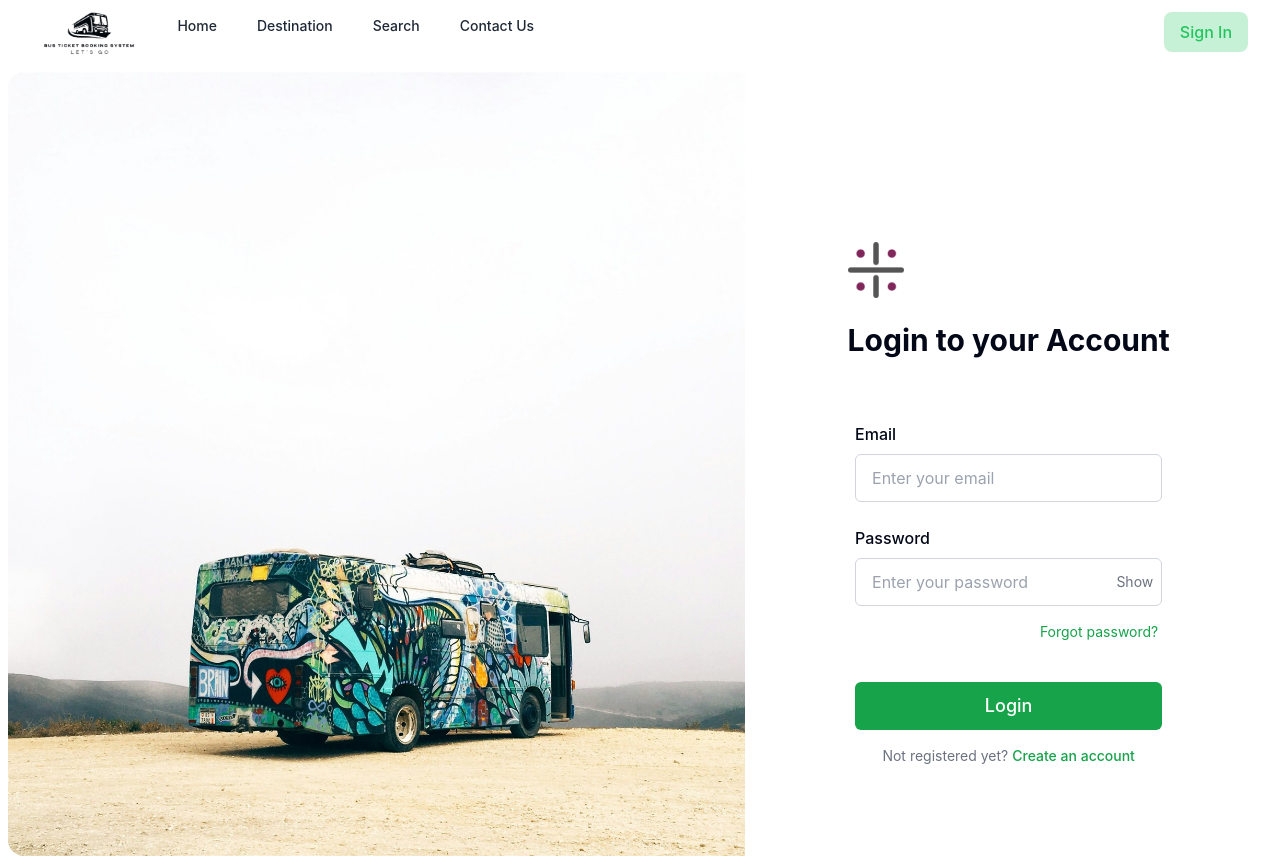
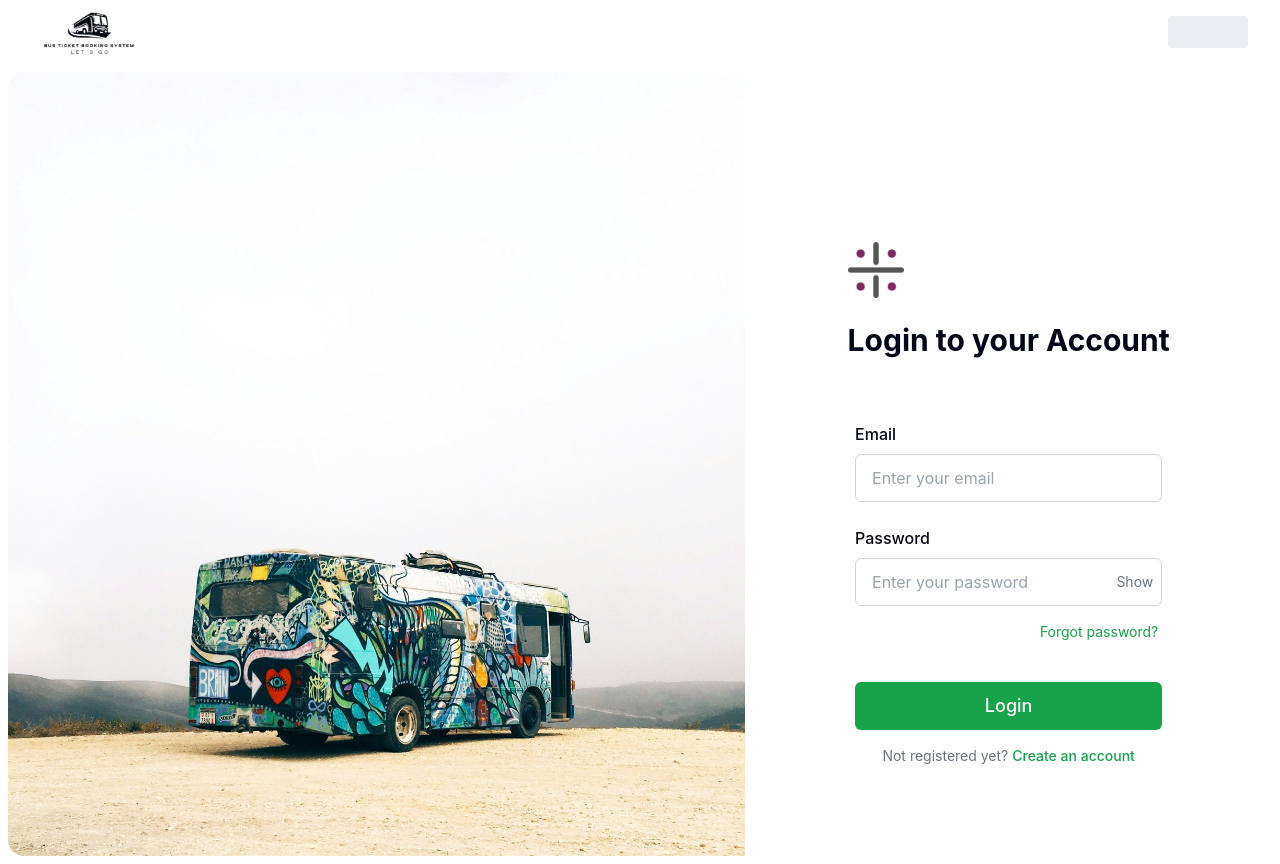
Before and after one commit to Bibekgupta777/Security-Assignment-CW2, a React (Vite) app in the folder LetsGo-Client/: page /login in a window 1280 px wide. Built offline with nearby package versions, Linux system fonts and the light colour scheme.

Commit message:
Fix login state persistence in Navbar

```diff
--- a/LetsGo-Client/src/components/Navbar.jsx
+++ b/LetsGo-Client/src/components/Navbar.jsx
@@ -15,7 +15,7 @@ function classNames(...classes) {
 }
 
 export default function Navbar() {
-  const { userInfo } = useContext(UserContext);
+  const { userInfo, isAuthenticated, authInitialized, loading } = useContext(UserContext);
   const location = useLocation();
 
   const navigation = [
@@ -36,6 +36,28 @@ export default function Navbar() {
       searchSection.scrollIntoView({ behavior: "smooth" });
     }
   };
+
+  // Show loading state until auth is initialized
+  if (!authInitialized || loading) {
+    return (
+      <Disclosure as="nav" className="">
+        <div className="mx-auto max-w-7xl px-2 sm:px-6 lg:px-8">
+          <div className="relative flex h-16 items-center justify-between">
+            <div className="sm:flex hidden shrink-0 items-center">
+              <a href="/">
+                <img
+                  alt="LetsGo Logo"
+                  src={LetsGoLogo}
+                  className="h-12 w-auto"
+                />
+              </a>
+            </div>
+            <div className="animate-pulse bg-gray-200 h-8 w-20 rounded"></div>
+          </div>
+        </div>
+      </Disclosure>
+    );
+  }
 
   return (
     <Disclosure as="nav" className="">
@@ -96,7 +118,8 @@ export default function Navbar() {
                   </div>
                 </div>
               </div>
-              <UserMenu userInfo={userInfo} />
+              {/* Pass both userInfo and isAuthenticated to UserMenu */}
+              <UserMenu userInfo={isAuthenticated ? userInfo : null} isAuthenticated={isAuthenticated} />
             </div>
           </div>
 
```
